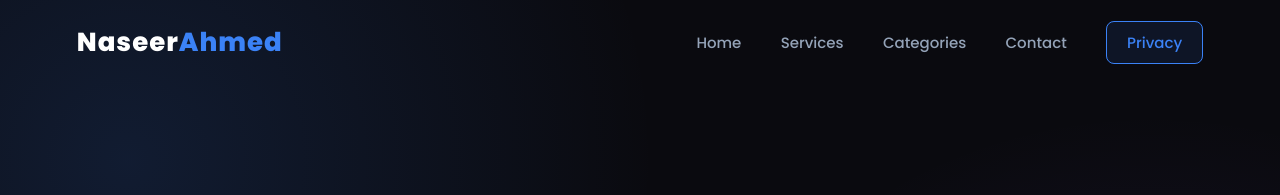
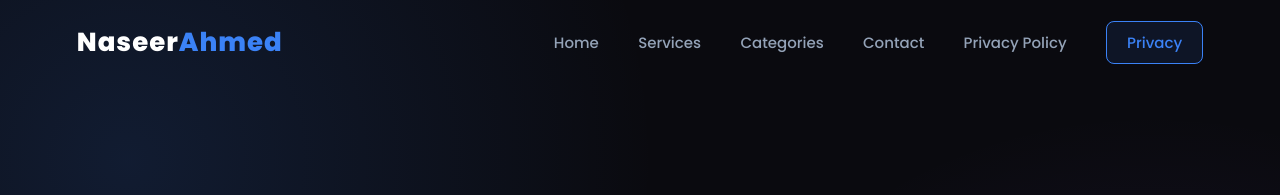
Before and after one commit to naseerahmed5104761-sys/Naseer-Ahmed-website-developer, a plain HTML site: page index.html in a window 1280 px wide. Shown: the top 195 px of the page. Drawn offline with Linux system fonts and the light colour scheme.

Commit message:
Update index.html

```diff
--- a/index.html
+++ b/index.html
@@ -447,6 +447,8 @@
             <a href="#services">Services</a>
             <a href="#categories">Categories</a>
             <a href="#contact">Contact</a>
+            <a href="#contact">Privacy Policy</a>
+
             <a href="#" id="privacyLink" class="btn-nav">Privacy</a>
         </div>
         <div class="menu-btn"><i class="fas fa-bars"></i></div>
```
